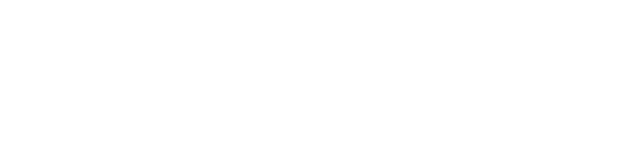
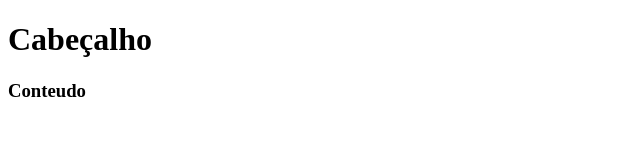
Before and after one commit to LucasAllPires/exemplo2, a plain HTML site: page index.html in a window 1280 px wide. Shown: the whole page, without its empty margins (0-640 px from the left). Drawn offline with Linux system fonts and the light colour scheme.

Commit message:
adicionando header e article

```diff
--- a/index.html
+++ b/index.html
@@ -6,6 +6,17 @@
     <title>Exemplo 2</title>
 </head>
 <body>
+   <div>
+        <header><h1>Cabeçalho<h1>
+
+        </header>
+
+        <section>
+            <article>
+                <h1>Conteudo</h1>
+            </article>
+        </section>
+   </div>
 
 </body>
 </html>
```
